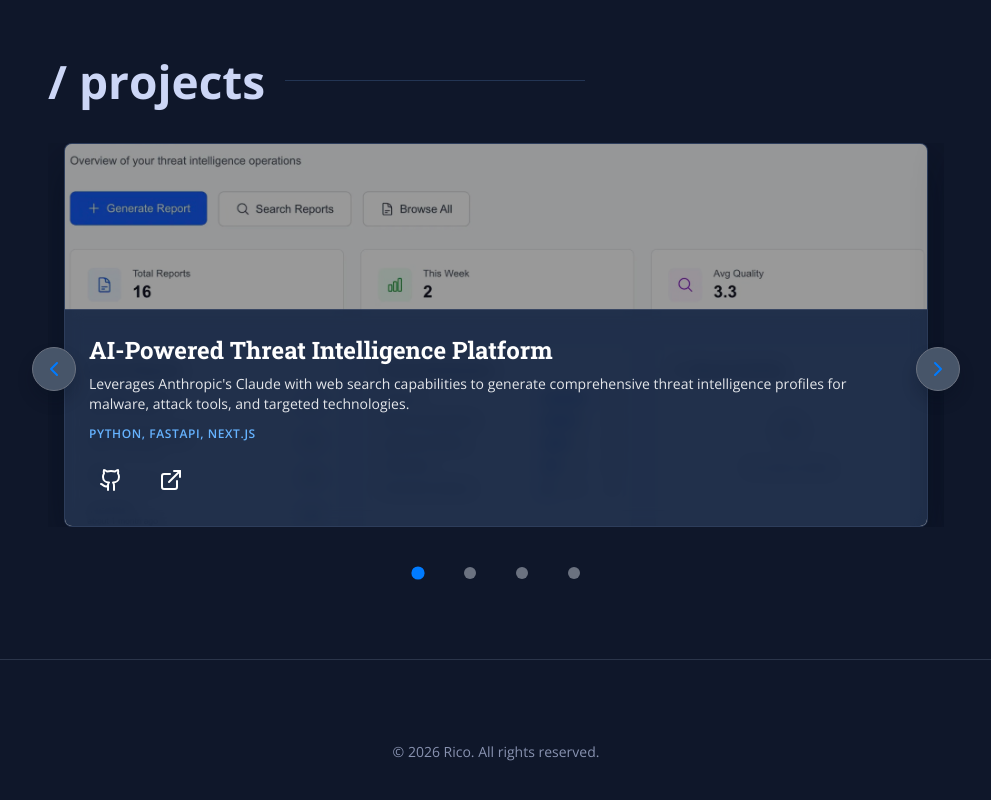
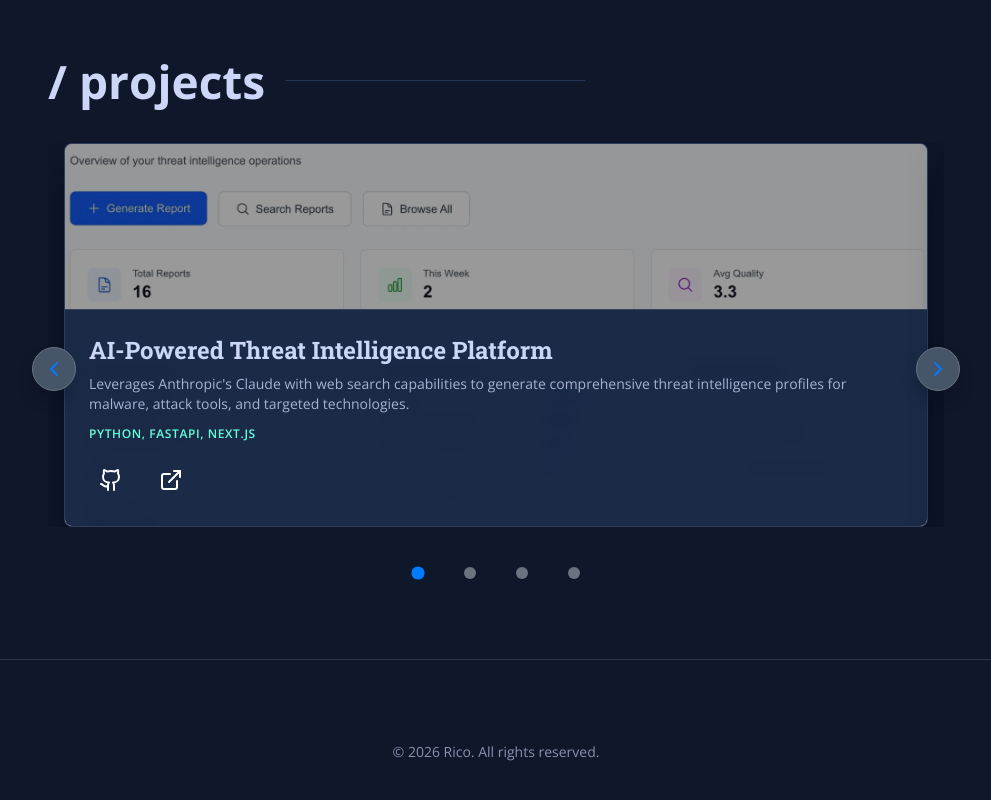
Before and after one commit to ricomanifesto/rico, a React (Vite) app: page / in a window 1280 px wide. Shown: the part 1620-2420 px from the top of the page, without its empty margins (144-1135 px from the left). Built offline with nearby package versions, Linux system fonts and the light colour scheme.

Commit message:
Tune project slide surface tone

```diff
--- a/scripts/check-source-accessibility.mjs
+++ b/scripts/check-source-accessibility.mjs
@@ -73,7 +73,7 @@ const checks = [
   },
   {
     label: "project slides use the shared dark surface treatment",
-    pattern: /--portfolio-surface:\s*#112240;[\s\S]*--portfolio-surface-strong:\s*#233554;[\s\S]*--portfolio-surface-border:\s*rgba\(136,\s*146,\s*176,\s*0\.24\);[\s\S]*\.project-slide-surface\s*\{[\s\S]*border-radius:\s*var\(--radius\);[\s\S]*border:\s*1px solid var\(--portfolio-surface-border\);[\s\S]*background-color:\s*var\(--portfolio-surface\);[\s\S]*box-shadow:\s*0 18px 45px rgba\(2,\s*12,\s*27,\s*0\.45\);[\s\S]*\.project-slide-caption\s*\{[\s\S]*background:\s*rgba\(17,\s*34,\s*64,\s*0\.88\);[\s\S]*border-top:\s*1px solid var\(--portfolio-surface-border\);[\s\S]*backdrop-filter:\s*blur\(8px\);/,
+    pattern: /--portfolio-surface:\s*#112240;[\s\S]*--portfolio-surface-hover:\s*#233554;[\s\S]*--portfolio-surface-border:\s*rgba\(136,\s*146,\s*176,\s*0\.24\);[\s\S]*--portfolio-surface-shadow:\s*0 20px 45px rgba\(2,\s*12,\s*27,\s*0\.7\);[\s\S]*--portfolio-caption-surface:\s*rgba\(17,\s*34,\s*64,\s*0\.92\);[\s\S]*--portfolio-copy:\s*#a8b2d1;[\s\S]*--portfolio-tech-accent:\s*#64ffda;[\s\S]*\.project-slide-surface\s*\{[\s\S]*border-radius:\s*var\(--radius\);[\s\S]*border:\s*1px solid var\(--portfolio-surface-border\);[\s\S]*background-color:\s*var\(--portfolio-surface\);[\s\S]*box-shadow:\s*var\(--portfolio-surface-shadow\);[\s\S]*\.project-slide-surface:hover\s*\{[\s\S]*border-color:\s*var\(--portfolio-surface-hover\);[\s\S]*background-color:\s*var\(--portfolio-surface-hover\);[\s\S]*box-shadow:\s*0 24px 55px rgba\(2,\s*12,\s*27,\s*0\.78\);[\s\S]*\.project-slide-caption\s*\{[\s\S]*background:\s*var\(--portfolio-caption-surface\);[\s\S]*border-top:\s*1px solid var\(--portfolio-surface-border\);[\s\S]*backdrop-filter:\s*blur\(8px\);[\s\S]*\.project-slide-title\s*\{[\s\S]*color:\s*var\(--portfolio-heading\);[\s\S]*\.project-slide-description\s*\{[\s\S]*color:\s*var\(--portfolio-copy\);[\s\S]*\.project-slide-tech-stack\s*\{[\s\S]*color:\s*var\(--portfolio-tech-accent\);/,
     source: indexCss,
   },
   {
--- a/src/index.css
+++ b/src/index.css
@@ -14,8 +14,13 @@
     --section-rule: #233554;
     --portfolio-muted: #8892b0;
     --portfolio-surface: #112240;
+    --portfolio-surface-hover: #233554;
     --portfolio-surface-strong: #233554;
     --portfolio-surface-border: rgba(136, 146, 176, 0.24);
+    --portfolio-surface-shadow: 0 20px 45px rgba(2, 12, 27, 0.7);
+    --portfolio-caption-surface: rgba(17, 34, 64, 0.92);
+    --portfolio-copy: #a8b2d1;
+    --portfolio-tech-accent: #64ffda;
     --portfolio-control-surface: #475569;
     --portfolio-control-surface-hover: #64748b;
     --portfolio-control-border: #6b7280;
@@ -318,12 +323,14 @@
   border-radius: var(--radius);
   border: 1px solid var(--portfolio-surface-border);
   background-color: var(--portfolio-surface);
-  box-shadow: 0 18px 45px rgba(2, 12, 27, 0.45);
+  box-shadow: var(--portfolio-surface-shadow);
   transition: border-color 500ms ease, transform 500ms ease, box-shadow 500ms ease;
 }
 
 .project-slide-surface:hover {
-  border-color: var(--portfolio-surface-strong);
+  border-color: var(--portfolio-surface-hover);
+  background-color: var(--portfolio-surface-hover);
+  box-shadow: 0 24px 55px rgba(2, 12, 27, 0.78);
 }
 
 .project-slide-media {
@@ -360,14 +367,14 @@
 
 .project-slide-caption {
   padding: 1.5rem;
-  background: rgba(17, 34, 64, 0.88);
+  background: var(--portfolio-caption-surface);
   border-top: 1px solid var(--portfolio-surface-border);
   backdrop-filter: blur(8px);
 }
 
 .project-slide-title {
   margin-bottom: 0.5rem;
-  color: #fff;
+  color: var(--portfolio-heading);
   font-size: 1.5rem;
   font-weight: 700;
   line-height: 2rem;
@@ -377,7 +384,7 @@
   display: -webkit-box;
   margin-bottom: 0.75rem;
   overflow: hidden;
-  color: #e5e7eb;
+  color: var(--portfolio-copy);
   font-size: 0.875rem;
   line-height: 1.25rem;
   -webkit-box-orient: vertical;
@@ -386,7 +393,7 @@
 
 .project-slide-tech-stack {
   margin-bottom: 1rem;
-  color: #66b3ff;
+  color: var(--portfolio-tech-accent);
   font-size: 0.75rem;
   font-weight: 600;
   line-height: 1rem;
```
